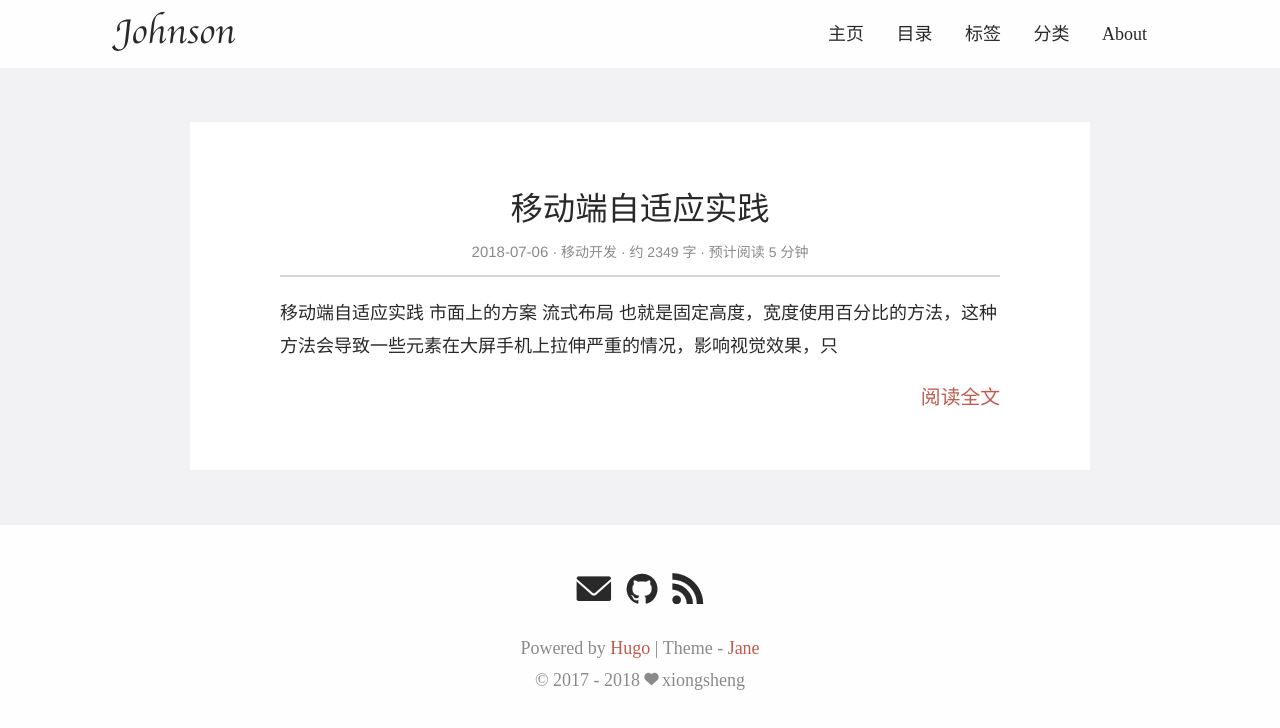
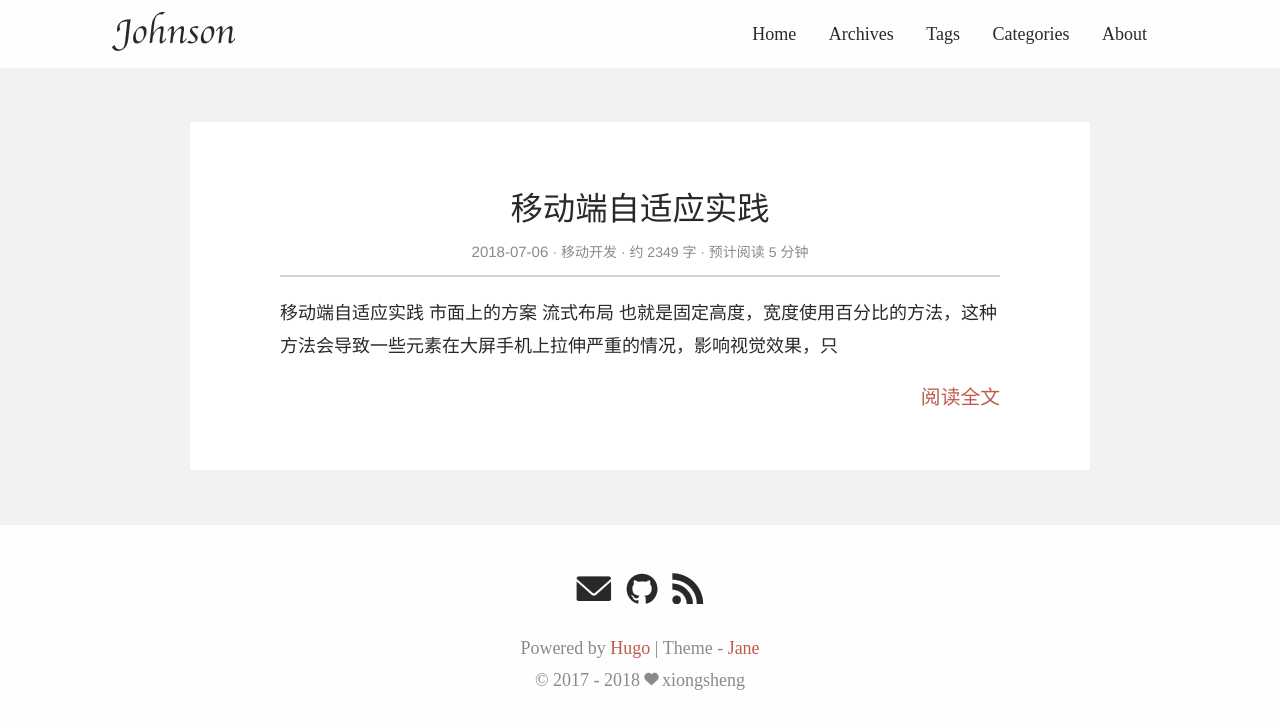
Before and after one commit to huoyanwuzhe629/huoyanwuzhe629.github.io, a plain HTML site: page index.html in a window 1280 px wide. Drawn offline with Linux system fonts and the light colour scheme.

Commit message:
‘更改导航名’

```diff
--- a/index.html
+++ b/index.html
@@ -110,19 +110,19 @@
   <ul class="mobile-menu-list">
     <li class="mobile-menu-item">
         <a href="https://huoyanwuzhe629.github.io/">
-          主页
+          Home
         </a>
       </li><li class="mobile-menu-item">
         <a href="https://huoyanwuzhe629.github.io/post/">
-          目录
+          Archives
         </a>
       </li><li class="mobile-menu-item">
         <a href="https://huoyanwuzhe629.github.io/tags/">
-          标签
+          Tags
         </a>
       </li><li class="mobile-menu-item">
         <a href="https://huoyanwuzhe629.github.io/categories/">
-          分类
+          Categories
         </a>
       </li><li class="mobile-menu-item">
         <a href="https://huoyanwuzhe629.github.io/about/">
@@ -211,7 +211,7 @@
 
 
 
-            <a class="menu-item-link" href="https://huoyanwuzhe629.github.io/">主页</a>
+            <a class="menu-item-link" href="https://huoyanwuzhe629.github.io/">Home</a>
 
 
 
@@ -222,7 +222,7 @@
 
 
 
-            <a class="menu-item-link" href="https://huoyanwuzhe629.github.io/post/">目录</a>
+            <a class="menu-item-link" href="https://huoyanwuzhe629.github.io/post/">Archives</a>
 
 
 
@@ -233,7 +233,7 @@
 
 
 
-            <a class="menu-item-link" href="https://huoyanwuzhe629.github.io/tags/">标签</a>
+            <a class="menu-item-link" href="https://huoyanwuzhe629.github.io/tags/">Tags</a>
 
 
 
@@ -244,7 +244,7 @@
 
 
 
-            <a class="menu-item-link" href="https://huoyanwuzhe629.github.io/categories/">分类</a>
+            <a class="menu-item-link" href="https://huoyanwuzhe629.github.io/categories/">Categories</a>
 
 
 
```
Also changed, not shown: 404.html (+8 -8 lines), about/index.html (+8 -8 lines), categories/index.html (+8 -8 lines), categories/移动开发/index.html (+8 -8 lines), post/index.html (+8 -8 lines), post/mobile-rem-practice/index.html (+8 -8 lines), tags/index.html (+8 -8 lines), tags/mobile/index.html (+8 -8 lines), tags/rem/index.html (+8 -8 lines).
